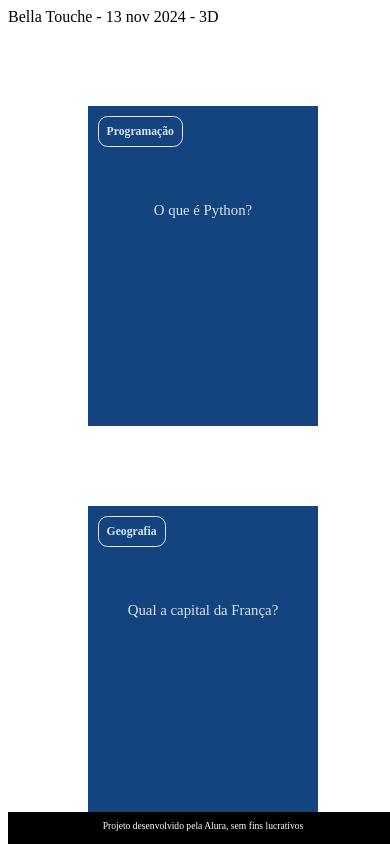
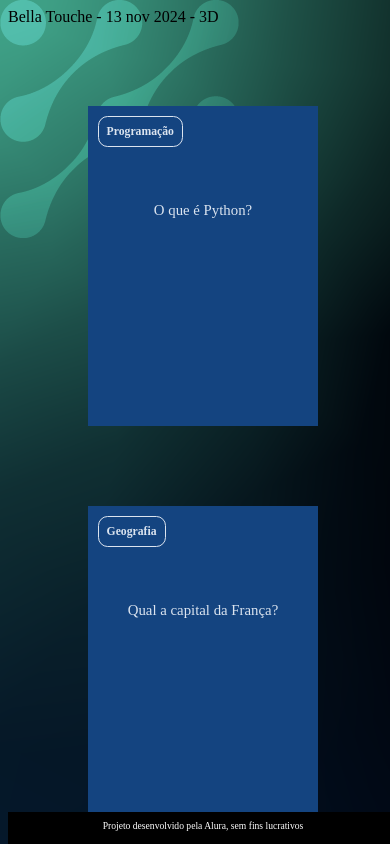
Before and after one commit to 3DB2LA5/FLASHCARD, a plain HTML site: page index.html in a window 390 px wide. Shown: the top 844 px of the page. Drawn offline with Linux system fonts and the light colour scheme.

Commit message:
Update style.css

```diff
--- a/style.css
+++ b/style.css
@@ -5,7 +5,7 @@
 }
 
 body {
-    background: url('img/bg-desktop.webp');
+    background: url('bg-desktop.webp');
     font-family: Bai Jamjuree;
 }
 
@@ -99,7 +99,7 @@ footer p {
 @media (max-width: 560px) {
 
     body {
-        background: url('img/bg-mobile.webp'), no-repeat cover;
+        background: url('bg-mobile.webp'), no-repeat cover;
     }
 
     .cartao {
```
